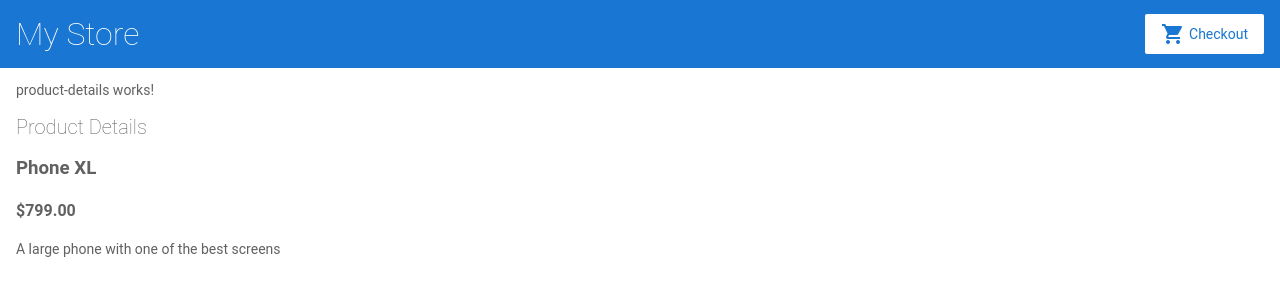
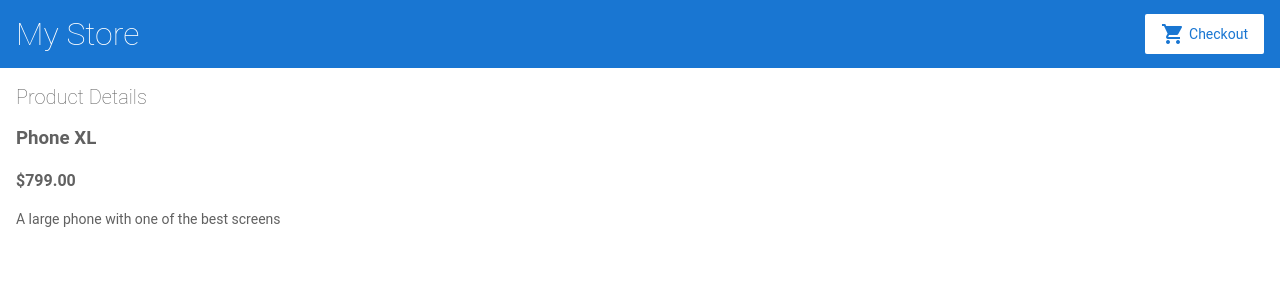
Before and after one commit to rrsilguero/angular-stackblitz, an Angular app: page /products/1 in a window 1280 px wide. Shown: the top 300 px of the page. Built offline with nearby package versions, Linux system fonts and the light colour scheme.

Commit message:
remove product details works message

```diff
--- a/src/app/product-details/product-details.component.html
+++ b/src/app/product-details/product-details.component.html
@@ -1,5 +1,3 @@
-<p>product-details works!</p>
-
 <h2>Product Details</h2>
 
 <div *ngIf="product">
```
